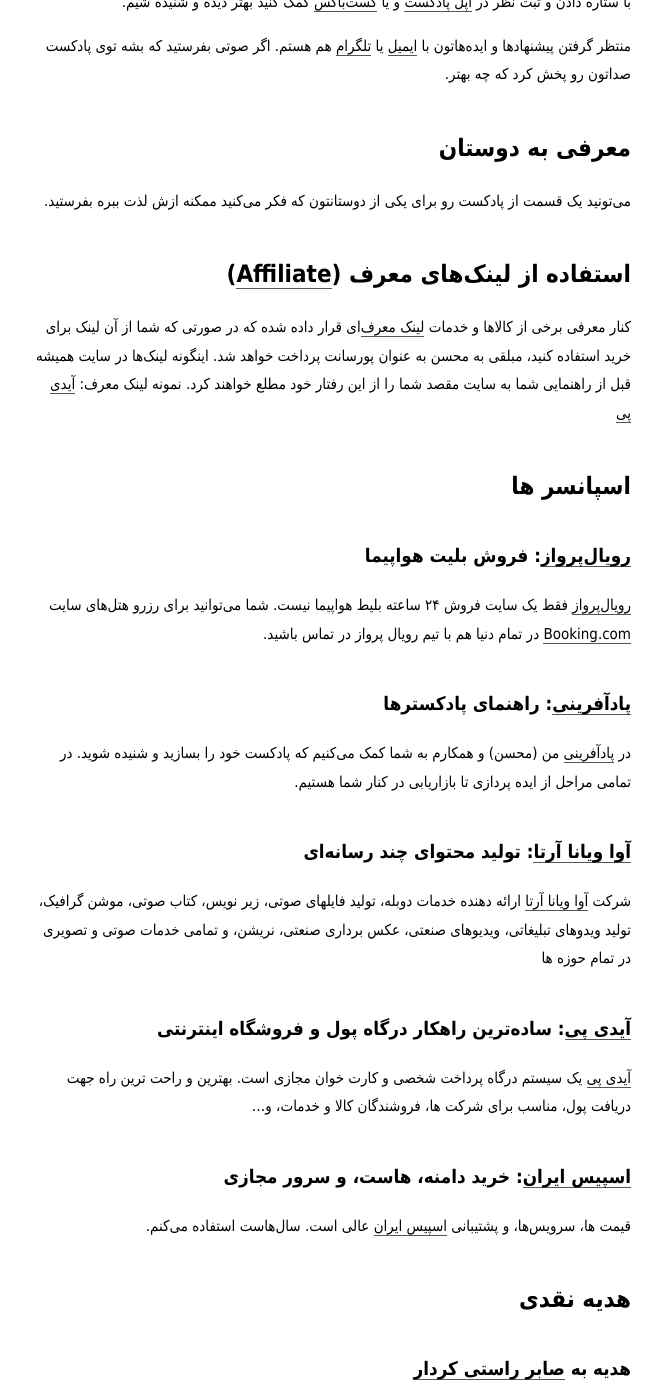
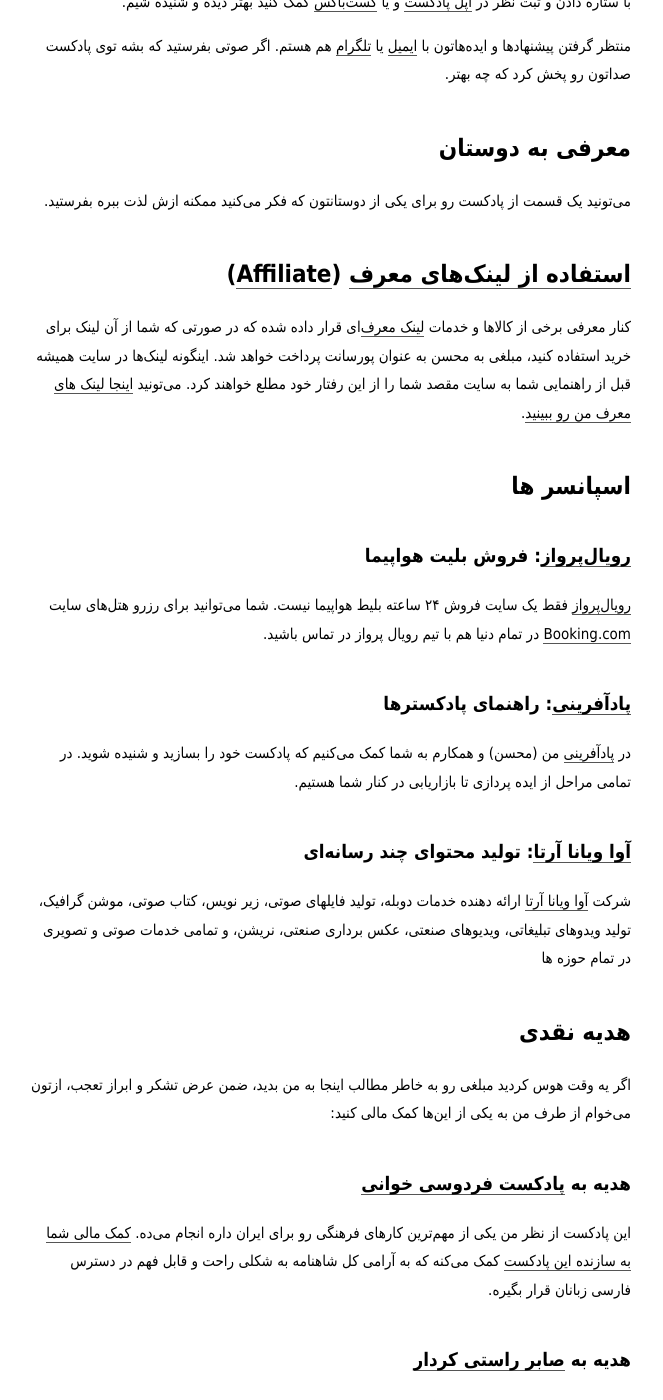
Before and after one commit to mohsend/mehsen.ir, a Jekyll site: the page built from support.md, in a window 1280 px wide and 1400 px high, scrolled down 407 px. Shown: the whole window, without its empty margins (309-972 px from the left). Built offline with Jekyll 4.4.1, drawn with Linux system fonts in a browser that asks for light colours; some web fonts are replaced.

Commit message:
Add affiliate page

```diff
--- a/support.md
+++ b/support.md
@@ -14,9 +14,9 @@
 
 می‌تونید یک قسمت از پادکست رو برای یکی از دوستانتون که فکر می‌کنید ممکنه ازش لذت ببره بفرستید.
 
-## استفاده از لینک‌های معرف ([Affiliate](https://fa.wikipedia.org/wiki/%D9%81%D8%B1%D9%88%D8%B4_%D8%B1%D8%A7%D8%A8%D8%B7%D9%87%E2%80%8C%D8%A7%DB%8C))
+## [استفاده از لینک‌های معرف](/affiliate) ([Affiliate](https://fa.wikipedia.org/wiki/%D9%81%D8%B1%D9%88%D8%B4_%D8%B1%D8%A7%D8%A8%D8%B7%D9%87%E2%80%8C%D8%A7%DB%8C))
 
-کنار معرفی برخی از کالاها و خدمات [لینک معرف‌](https://fa.wikipedia.org/wiki/%D9%81%D8%B1%D9%88%D8%B4_%D8%B1%D8%A7%D8%A8%D8%B7%D9%87%E2%80%8C%D8%A7%DB%8C)ای قرار داده شده که در صورتی که شما از آن لینک برای خرید استفاده کنید، مبلقی به محسن به عنوان پورسانت پرداخت خواهد شد. اینگونه لینک‌ها در سایت همیشه قبل از راهنمایی شما به سایت مقصد شما را از این رفتار خود مطلع خواهند کرد. نمونه لینک معرف: [آیدی پی](http://mehsen.ir/buy/idpay)
+کنار معرفی برخی از کالاها و خدمات [لینک معرف‌](https://fa.wikipedia.org/wiki/%D9%81%D8%B1%D9%88%D8%B4_%D8%B1%D8%A7%D8%A8%D8%B7%D9%87%E2%80%8C%D8%A7%DB%8C)ای قرار داده شده که در صورتی که شما از آن لینک برای خرید استفاده کنید، مبلغی به محسن به عنوان پورسانت پرداخت خواهد شد. اینگونه لینک‌ها در سایت همیشه قبل از راهنمایی شما به سایت مقصد شما را از این رفتار خود مطلع خواهند کرد. می‌تونید [اینجا لینک های معرف من رو ببینید](/affiliate).
 
 ## اسپانسر ها
 
@@ -32,15 +32,13 @@
 
 شرکت [آوا ویانا آرتا](https://avaviana.com) ارائه دهنده خدمات دوبله، تولید فایلهای صوتی، زیر نویس، کتاب صوتی، موشن گرافیک، تولید ویدوهای تبلیغاتی، ویدیوهای صنعتی، عکس برداری صنعتی، نریشن، و تمامی خدمات صوتی و تصویری در تمام حوزه ها
 
-### [آیدی پی](http://mehsen.ir/buy/idpay): ساده‌ترین راهکار درگاه پول و فروشگاه اینترنتی
+## هدیه نقدی
 
-[آیدی پی](http://mehsen.ir/buy/idpay) یک سیستم درگاه پرداخت شخصی و کارت خوان مجازی است. بهترین و راحت ترین راه جهت دریافت پول، مناسب برای شرکت ها، فروشندگان کالا و خدمات، و...
+اگر یه وقت هوس کردید مبلغی رو به خاطر مطالب اینجا به من بدید، ضمن عرض تشکر و ابراز تعجب، ازتون می‌خوام از طرف من به یکی از این‌ها کمک مالی کنید:
 
-### [اسپیس ایران](http://mehsen.ir/buy/spaceiran): خرید دامنه، هاست، و سرور مجازی
+### هدیه به [پادکست فردوسی خوانی](https://readingferdowsi.com/%d8%a7%d8%b2-%da%a9%d8%ac%d8%a7-%d8%a8%d8%b4%d9%86%d9%88%db%8c%d9%85/)
 
-قیمت ها، سرویس‌ها، و پشتیبانی [اسپیس ایران](http://mehsen.ir/buy/spaceiran) عالی است. سال‌هاست استفاده می‌کنم.
-
-## هدیه نقدی
+این پادکست از نظر من یکی از مهم‌ترین کارهای فرهنگی رو برای ایران داره انجام می‌ده. [کمک مالی شما به سازنده این پادکست](https://readingferdowsi.com/%d9%be%d8%b4%d8%aa%db%8c%d8%a8%d8%a7%d9%86%db%8c-%d9%85%d8%a7%d9%84%db%8c/) کمک می‌کنه که به آرامی کل شاهنامه به شکلی راحت و قابل فهم در دسترس فارسی زبانان قرار بگیره.
 
 ### هدیه به [صابر راستی کردار](http://rastikerdar.github.io/)
 
```
Also changed, not shown: affiliate.md (added, +42 -0 lines), assets/affiliate.js (added, +22 -0 lines), buy/30book.md (added, +13 -0 lines).
